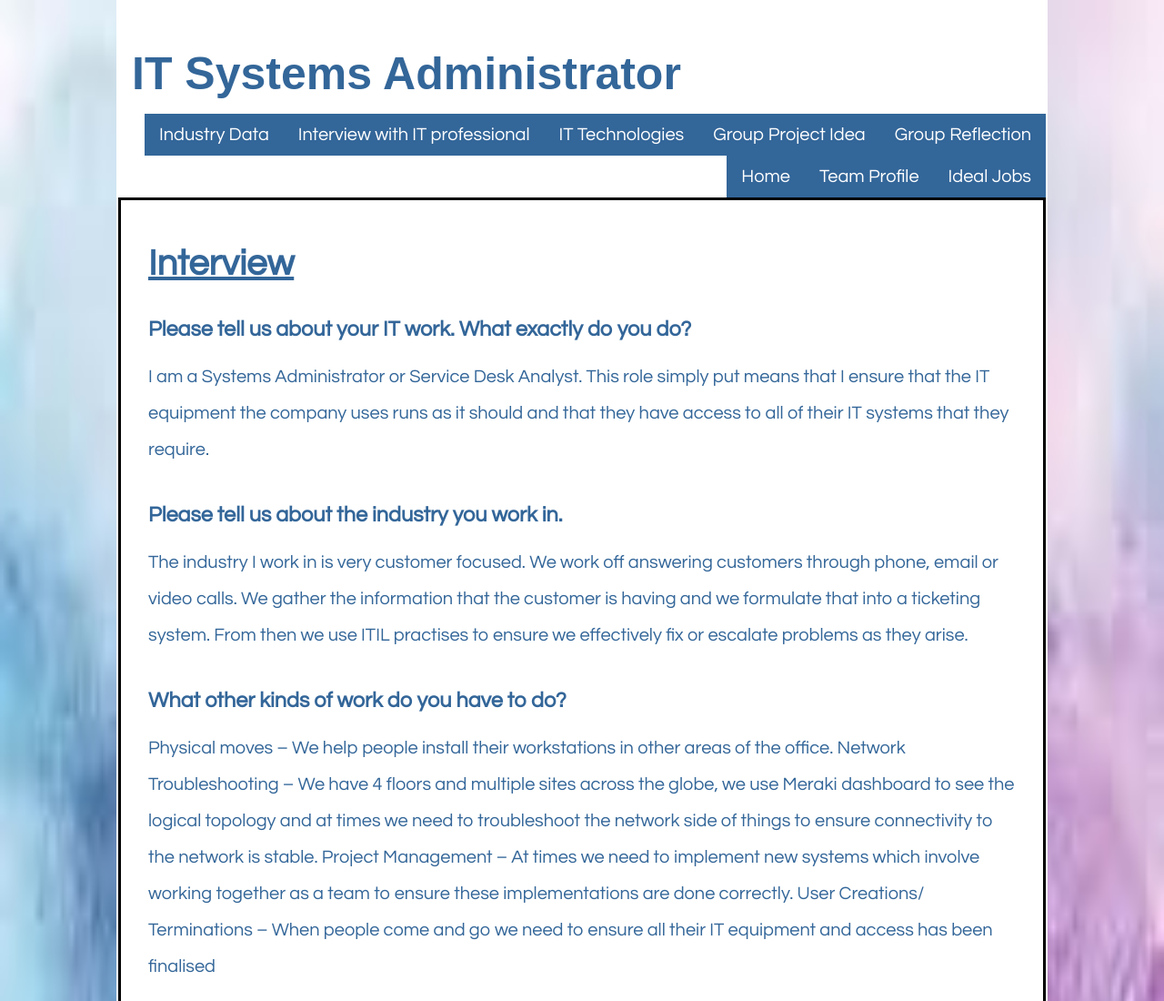
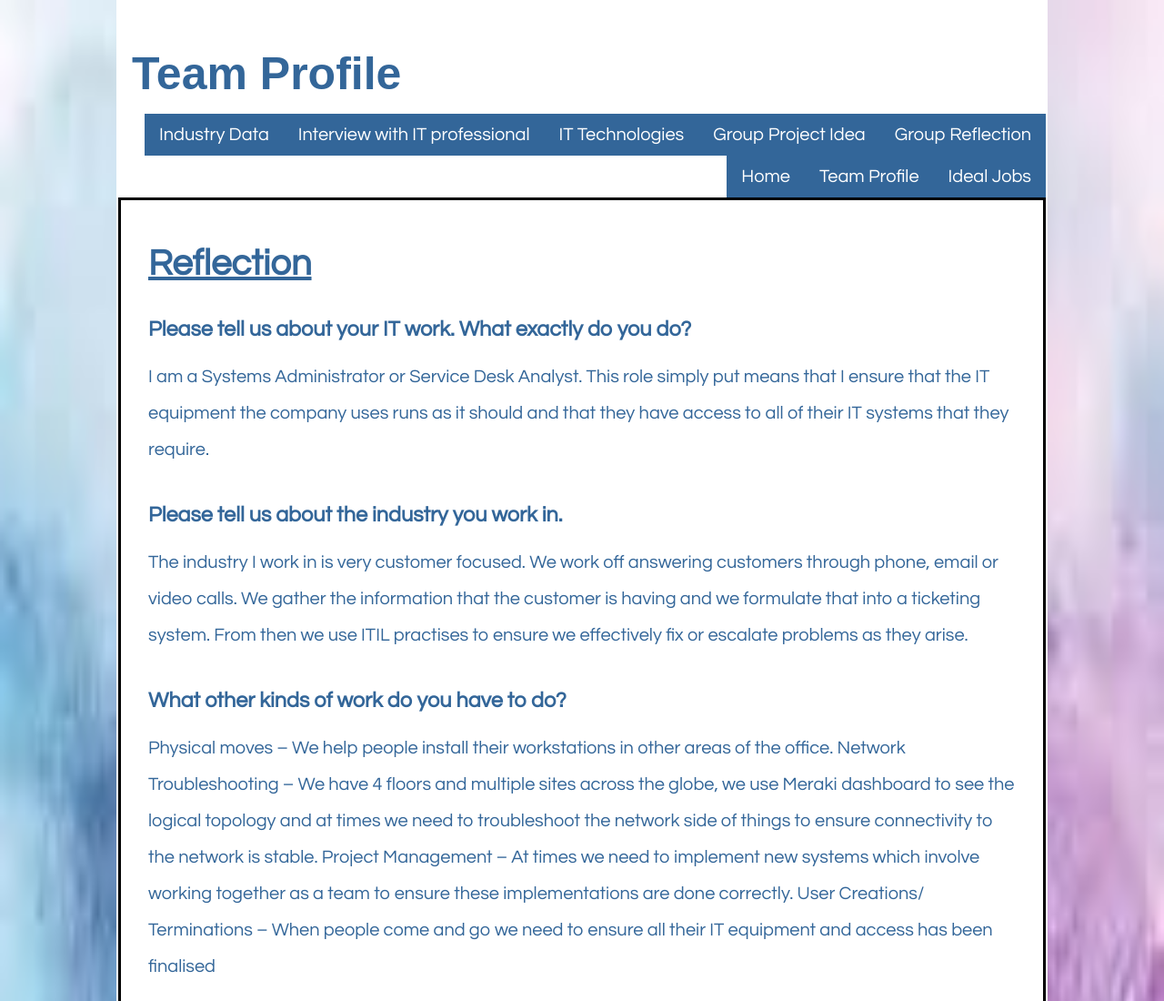
Before and after one commit to michaelwhyte1988/Group-10, a plain HTML site: page Groupreflection.html in a window 1280 px wide. Shown: the top 1100 px of the page at 91% size. Drawn offline with Linux system fonts and the light colour scheme.

Commit message:
Update Groupreflection.html

```diff
--- a/Groupreflection.html
+++ b/Groupreflection.html
@@ -15,7 +15,7 @@
 	<body>
 		<div id="box">
 		<header>
-		<h1>IT Systems Administrator</h1>
+		<h1>Team Profile</h1>
 		<nav>
 		<ul>
 			<li><a href="Groupreflection.html">Group Reflection</a></li>
@@ -32,7 +32,7 @@
 
 		<section>
 			<article>
-		<h2><u>Interview</u></h2>
+		<h2><u>Reflection</u></h2>
 		<br>
 		<h3>Please tell us about your IT work. What exactly do you do?</h3>
 
```
